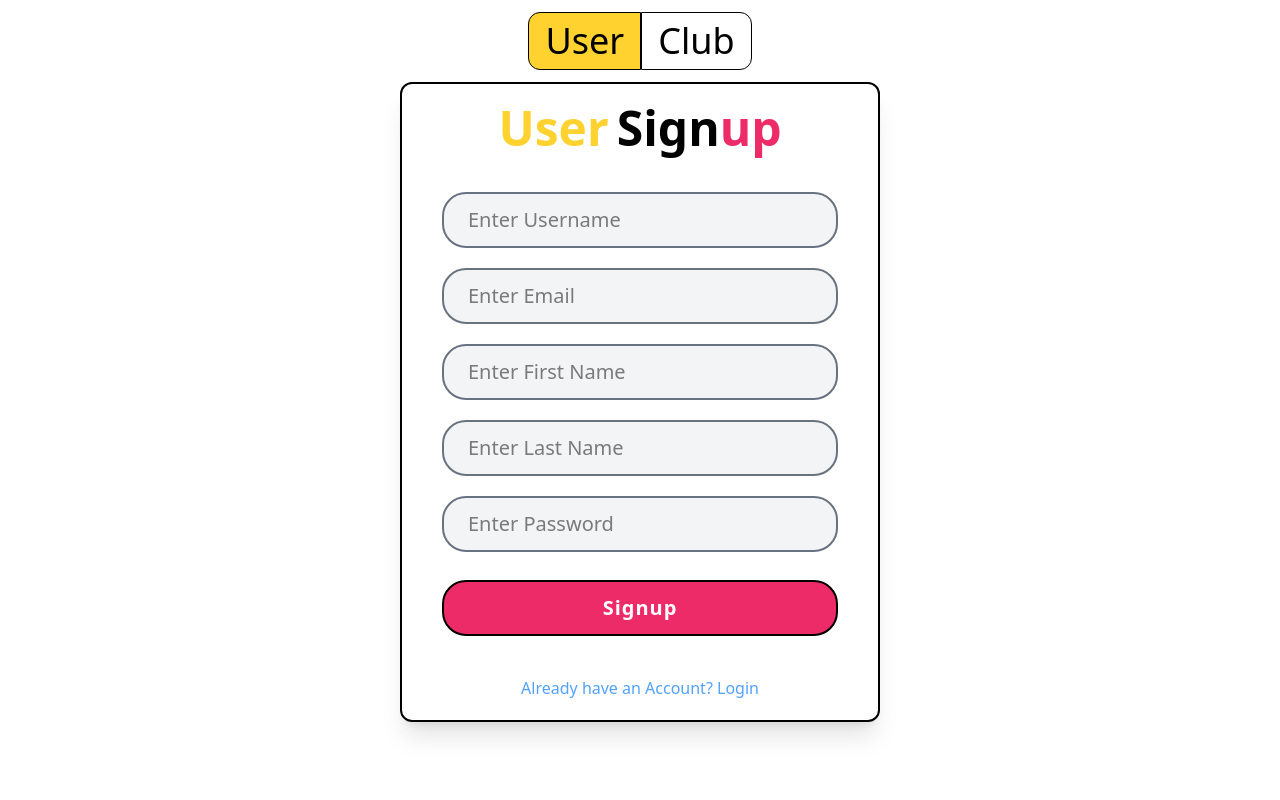
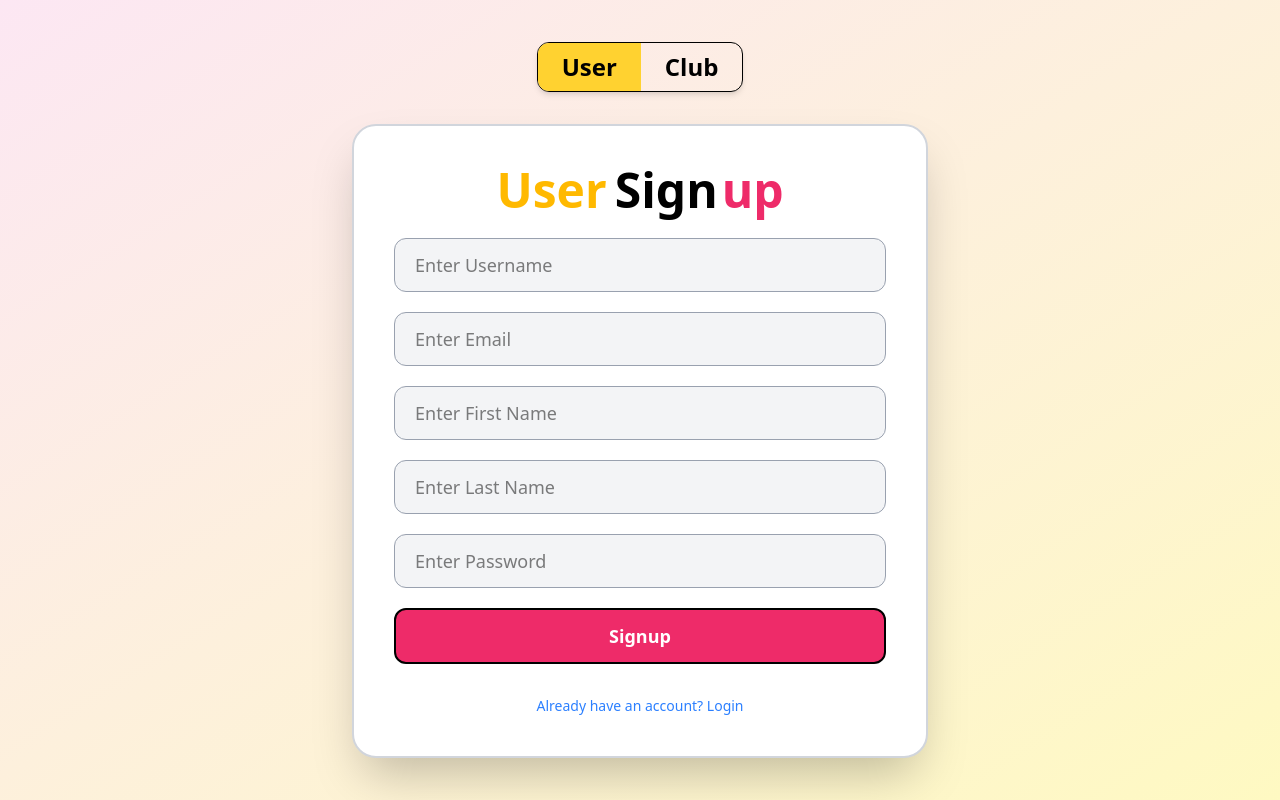
Before and after one commit to PranavSharma26/ClubQueue, a React (Vite) app in the folder client/: page /signup in a window 1280 px wide. Built offline with nearby package versions, Linux system fonts and the light colour scheme; no server answers.

Commit message:
Enhanced the UI of auth pages

```diff
--- a/client/src/components/EventContainer.jsx
+++ b/client/src/components/EventContainer.jsx
@@ -50,12 +50,12 @@ export const EventContainer = () => {
 
 
   return (
-    <div className="flex flex-col p-5 lg:px-10 gap-5">
+    <div className="flex flex-col p-5 pb-10 lg:px-10 gap-5 bg-gradient-to-br from-pink-100 to-yellow-50">
       <div className="font-bold text-xl tracking-wide font-stretch-110% flex justify-between items-center">
         <p>All Events</p>
         {isClub && (
           <button
-            className="bg-black text-white px-4 p-2 rounded-xl hover:bg-yellow-400"
+            className="bg-black text-white px-4 p-2 rounded-xl hover:bg-yellow-400 hover:cursor-pointer"
             onClick={handleShowForm}
           >
             Post Event
--- a/client/src/components/Footer.jsx
+++ b/client/src/components/Footer.jsx
@@ -3,7 +3,7 @@ import { Link } from "react-router-dom";
 
 const Footer = () => {
   return (
-    <footer className="bg-gray-100 border-t p-6 mt-10">
+    <footer className="bg-gray-100 border-t p-6">
       <div className="max-w-7xl mx-auto flex flex-col sm:flex-row justify-between gap-8 text-sm text-gray-700">
 
         {/* Logo and About */}
--- a/client/src/pages/auth/Signin.jsx
+++ b/client/src/pages/auth/Signin.jsx
@@ -14,8 +14,8 @@ export const Signin = () => {
   } = useForm();
   const navigate = useNavigate();
   const [isUser, setIsUser] = useState(true);
-  const {loginUser} = useAuth()
-  const {loginClub} = useClubAuth()
+  const { loginUser } = useAuth();
+  const { loginClub } = useClubAuth();
   const handleToggle = () => {
     setIsUser(!isUser);
   };
@@ -25,13 +25,18 @@ export const Signin = () => {
       const endpoint = isUser
         ? "http://localhost:3000/api/signin/user"
         : "http://localhost:3000/api/signin/club";
-      const response = await axios.post(endpoint, data,{withCredentials: true});
+      const response = await axios.post(endpoint, data, {
+        withCredentials: true,
+      });
       console.log("Successful");
 
-      const meResponse = await axios.get('http://localhost:3000/api/me',{withCredentials: true})
+      const meResponse = await axios.get("http://localhost:3000/api/me", {
+        withCredentials: true,
+      });
 
-      if(meResponse.data.role==="user") loginUser(meResponse.data.data);
-      else if(meResponse.data.role==="club") await loginClub(meResponse.data.data);
+      if (meResponse.data.role === "user") loginUser(meResponse.data.data);
+      else if (meResponse.data.role === "club")
+        await loginClub(meResponse.data.data);
 
       navigate("/");
       Swal.fire({
@@ -43,7 +48,7 @@ export const Signin = () => {
         timer: 1000,
       });
     } catch (error) {
-      console.log("Error Logging in",error.response.data.error)
+      console.log("Error Logging in", error.response.data.error);
       Swal.fire({
         position: "center",
         icon: "error",
@@ -57,40 +62,40 @@ export const Signin = () => {
 
   return (
     <>
-      <div className="flex p-3 justify-center items-center rounded-lg ">
+      <div className="flex flex-col justify-center items-center py-10 min-h-screen bg-gradient-to-br from-pink-100 to-yellow-100">
+        <div className="flex mb-8 shadow-md rounded-xl overflow-hidden border border-black">
           <button
-          className={`border-black border-1 p-2 px-4 rounded-l-xl text-4xl ${
-            isUser ? "bg-amber-300" : "bg-gray-200 hover:bg-amber-200"
+            className={`px-6 py-2 text-xl sm:text-2xl font-semibold transition ${
+              isUser
+                ? "bg-amber-300 text-black"
+                : "bg-gray-200 hover:bg-amber-200"
             }`}
             onClick={handleToggle}
           >
             User
           </button>
           <button
-          className={`border-black border-1 px-4 p-2 text-4xl rounded-r-xl ${
-            isUser ? "hover:bg-amber-200" : "bg-amber-300"
+            className={`px-6 py-2 text-xl sm:text-2xl font-semibold transition ${
+              isUser ? "hover:bg-amber-200" : "bg-amber-300 text-black"
             }`}
             onClick={handleToggle}
           >
             Club
           </button>
         </div>
-      <div className="flex items-center justify-center p-2 mt-5 sm:mt-10">
-        <div className="border-2 rounded-xl flex flex-col gap-10 p-5 w-screen sm:w-120 items-center px-10 shadow-xl">
-          <div className="flex">
-            <p className="text-5xl font-extrabold mr-2 text-amber-300">
-              {isUser ? "User" : "Club"}
-            </p>
-            <p className="text-5xl font-extrabold">Log</p>
-            <p className="text-5xl text-[#EE2B69] font-extrabold">in</p>
+
+        <div className="w-full max-w-md sm:max-w-xl bg-white border-2 border-gray-300 rounded-3xl shadow-2xl px-6 py-10 flex flex-col items-center gap-10">
+          <div className="flex justify-center text-4xl sm:text-5xl font-extrabold">
+            <p className="text-amber-400 mr-2">{isUser ? "User" : "Club"}</p>
+            <p>Log</p>
+            <p className="text-[#EE2B69] ml-1">in</p>
           </div>
-          <div className="w-full">
+
           <form
-              action=""
-              className="flex flex-col items-start gap-10"
+            className="w-full flex flex-col gap-6"
             onSubmit={handleSubmit(onSubmit)}
           >
-              <div className="w-full">
+            <div>
               <input
                 {...register("credential", {
                   required: {
@@ -99,17 +104,19 @@ export const Signin = () => {
                   },
                 })}
                 type="text"
-                  placeholder={`Enter ${isUser ? "User" : "Club"}name or Email`}
-                  className="
-              w-full p-3 bg-gray-100 rounded-3xl px-6 text-xl border-2 border-gray-500"
+                placeholder={`Enter ${
+                  isUser ? "Username" : "Clubname"
+                } or Email`}
+                className="w-full p-3 px-5 text-lg rounded-xl bg-gray-100 border border-gray-400 focus:outline-none focus:ring-2 focus:ring-amber-400"
               />
               {errors.credential && (
-                  <p className="text-sm ml-4 text-red-500 mt-1">
+                <p className="text-sm text-red-500 mt-1 ml-1">
                   {errors.credential.message}
                 </p>
               )}
             </div>
-              <div className="w-full">
+
+            <div>
               <input
                 {...register("password", {
                   required: {
@@ -119,28 +126,28 @@ export const Signin = () => {
                 })}
                 type="password"
                 placeholder="Enter Password"
-                  className="
-              w-full p-3 bg-gray-100 rounded-3xl px-6 text-xl border-2 border-gray-500"
+                className="w-full p-3 px-5 text-lg rounded-xl bg-gray-100 border border-gray-400 focus:outline-none focus:ring-2 focus:ring-amber-400"
               />
               {errors.password && (
-                  <p className="text-sm ml-4 text-red-500 mt-1">
+                <p className="text-sm text-red-500 mt-1 ml-1">
                   {errors.password.message}
                 </p>
               )}
             </div>
+
             <input
               type="submit"
               disabled={isSubmitting}
-                value={isSubmitting ? "Loging in.." : "Log in"}
-                className="w-full p-3 bg-[#EE2B69] rounded-3xl px-6 text-xl border-2 border-black hover:opacity-85 font-bold tracking-wider text-white"
+              value={isSubmitting ? "Logging in..." : "Log in"}
+              className="w-full p-3 bg-[#EE2B69] text-white font-bold text-lg rounded-xl border-2 border-black hover:opacity-90 cursor-pointer"
             />
           </form>
-          </div>
+
           <button
-            className="text-blue-400 hover:text-blue-600"
+            className="text-blue-500 hover:underline hover:text-blue-700 text-center text-sm mt-2"
             onClick={() => navigate("/signup")}
           >
-            Don't have an Account? Sign Up
+            Don't have an account? Sign Up
           </button>
         </div>
       </div>
--- a/client/src/pages/auth/Signup.jsx
+++ b/client/src/pages/auth/Signup.jsx
@@ -38,7 +38,7 @@ export const Signup = () => {
       const response = await axios.post(endpoint, isUser ? userData : clubData);
       console.log("Successfull");
 
-      if(response.status>=400){
+      if (response.status >= 400) {
         Swal.fire({
           position: "center",
           icon: "error",
@@ -53,12 +53,17 @@ export const Signup = () => {
       localStorage.removeItem("user");
       localStorage.removeItem("club");
 
-      const expiryTime = Date.now() + 10 * 60 * 1000
-      if(isUser){
-        localStorage.setItem("user",JSON.stringify({data:userData, expiresAt:expiryTime}))
-      }
-      else{
-        localStorage.setItem("club",JSON.stringify({data:clubData, expiresAt:expiryTime}))
+      const expiryTime = Date.now() + 10 * 60 * 1000;
+      if (isUser) {
+        localStorage.setItem(
+          "user",
+          JSON.stringify({ data: userData, expiresAt: expiryTime })
+        );
+      } else {
+        localStorage.setItem(
+          "club",
+          JSON.stringify({ data: clubData, expiresAt: expiryTime })
+        );
       }
 
       Swal.fire({
@@ -71,13 +76,14 @@ export const Signup = () => {
       });
 
       navigate("/verify");
-
     } catch (error) {
       Swal.fire({
         position: "center",
         icon: "error",
-        title: error.response?.data?.error ||
-        error.response?.data?.message || 'Something went wrong',
+        title:
+          error.response?.data?.error ||
+          error.response?.data?.message ||
+          "Something went wrong",
         showConfirmButton: false,
         timer: 1500,
         timerProgressBar: true,
@@ -89,18 +95,21 @@ export const Signup = () => {
 
   return (
     <>
-      <div className="flex p-3 justify-center items-center rounded-lg ">
+      <div className="flex flex-col items-center justify-center px-4 py-10 min-h-screen bg-gradient-to-br from-pink-100 to-yellow-100">
+        <div className="flex mb-8 rounded-xl overflow-hidden border border-black shadow-md">
           <button
-          className={`border-black border-1 p-2 px-4 rounded-l-xl text-4xl ${
-            isUser ? "bg-amber-300" : "bg-gray-200 hover:bg-amber-200"
+            className={`px-6 py-2 text-xl sm:text-2xl font-semibold transition ${
+              isUser
+                ? "bg-amber-300 text-black"
+                : "bg-gray-200 hover:bg-amber-200"
             }`}
             onClick={handleToggle}
           >
             User
           </button>
           <button
-          className={`border-black border-1 px-4 p-2 text-4xl rounded-r-xl ${
-            isUser ? "hover:bg-amber-200" : "bg-amber-300"
+            className={`px-6 py-2 text-xl sm:text-2xl font-semibold transition ${
+              isUser ? "hover:bg-amber-200" : "bg-amber-300 text-black"
             }`}
             onClick={handleToggle}
           >
@@ -108,21 +117,18 @@ export const Signup = () => {
           </button>
         </div>
 
-      <div className="flex items-center justify-center px-2">
-        <div className="border-2 rounded-xl flex flex-col gap-10 p-5 w-screen sm:w-120 items-center px-10 shadow-xl">
-          <div className="flex">
-            <p className="text-5xl font-extrabold mr-2 text-amber-300">
-              {isUser ? "User" : "Club"}
-            </p>
-            <p className="text-5xl font-extrabold">Sign</p>
-            <p className="text-5xl text-[#EE2B69] font-extrabold">up</p>
+        <div className="w-full max-w-md sm:max-w-xl bg-white border-2 border-gray-300 rounded-3xl shadow-2xl p-6 sm:p-10 flex flex-col gap-6">
+          <div className="flex justify-center text-4xl sm:text-5xl font-extrabold">
+            <p className="text-amber-400 mr-2">{isUser ? "User" : "Club"}</p>
+            <p>Sign</p>
+            <p className="text-[#EE2B69] ml-1">up</p>
           </div>
 
           <form
-            className="w-full flex flex-col gap-5"
+            className="flex flex-col gap-5"
             onSubmit={handleSubmit(onSubmit)}
           >
-            <div className="w-full">
+            <div>
               <input
                 {...register("username", {
                   required: "Name Required",
@@ -142,7 +148,7 @@ export const Signup = () => {
                 })}
                 type="text"
                 placeholder={`Enter ${isUser ? "Username" : "Clubname"}`}
-                className="w-full p-3 bg-gray-100 rounded-3xl px-6 text-xl border-2 border-gray-500"
+                className="w-full p-3 px-5 text-lg rounded-xl bg-gray-100 border border-gray-400 focus:outline-none focus:ring-2 focus:ring-amber-400"
               />
               {errors.username && (
                 <p className="text-sm text-red-500 mt-1">
@@ -151,7 +157,7 @@ export const Signup = () => {
               )}
             </div>
 
-            <div className="w-full">
+            <div>
               <input
                 {...register("email", {
                   required: "Email is required",
@@ -162,7 +168,7 @@ export const Signup = () => {
                 })}
                 type="email"
                 placeholder="Enter Email"
-                className="w-full p-3 bg-gray-100 rounded-3xl px-6 text-xl border-2 border-gray-500"
+                className="w-full p-3 px-5 text-lg rounded-xl bg-gray-100 border border-gray-400 focus:outline-none focus:ring-2 focus:ring-amber-400"
               />
               {errors.email && (
                 <p className="text-sm text-red-500 mt-1">
@@ -172,8 +178,7 @@ export const Signup = () => {
             </div>
 
             {!isUser ? (
-              <>
-                <div className="w-full px-1">
+              <div>
                 <textarea
                   {...register("bio", {
                     maxLength: {
@@ -181,7 +186,7 @@ export const Signup = () => {
                       message: "Maximum 200 characters allowed",
                     },
                   })}
-                    className="border-1 text-xl w-full p-1 px-4 rounded-2xl bg-gray-100"
+                  className="w-full p-3 px-5 text-lg rounded-xl bg-gray-100 border border-gray-400 focus:outline-none focus:ring-2 focus:ring-amber-400"
                   placeholder="Enter Club Bio"
                 />
                 {errors.bio && (
@@ -190,17 +195,14 @@ export const Signup = () => {
                   </p>
                 )}
               </div>
-              </>
             ) : (
               <>
-                <div className="w-full">
+                <div>
                   <input
-                    {...register("firstName", {
-                      maxLength: 20,
-                    })}
+                    {...register("firstName", { maxLength: 20 })}
                     type="text"
                     placeholder="Enter First Name"
-                    className="w-full p-3 bg-gray-100 rounded-3xl px-6 text-xl border-2 border-gray-500"
+                    className="w-full p-3 px-5 text-lg rounded-xl bg-gray-100 border border-gray-400 focus:outline-none focus:ring-2 focus:ring-amber-400"
                   />
                   {errors.firstName && (
                     <p className="text-sm text-red-500 mt-1">
@@ -208,15 +210,12 @@ export const Signup = () => {
                     </p>
                   )}
                 </div>
-
-                <div className="w-full">
+                <div>
                   <input
-                    {...register("lastName", {
-                      maxLength: 20,
-                    })}
+                    {...register("lastName", { maxLength: 20 })}
                     type="text"
                     placeholder="Enter Last Name"
-                    className="w-full p-3 bg-gray-100 rounded-3xl px-6 text-xl border-2 border-gray-500"
+                    className="w-full p-3 px-5 text-lg rounded-xl bg-gray-100 border border-gray-400 focus:outline-none focus:ring-2 focus:ring-amber-400"
                   />
                   {errors.lastName && (
                     <p className="text-sm text-red-500 mt-1">
@@ -227,14 +226,12 @@ export const Signup = () => {
               </>
             )}
 
-            <div className="w-full">
+            <div>
               <input
-                {...register("password", {
-                  required: "Password is required",
-                })}
+                {...register("password", { required: "Password is required" })}
                 type="password"
                 placeholder="Enter Password"
-                className="w-full p-3 bg-gray-100 rounded-3xl px-6 text-xl border-2 border-gray-500"
+                className="w-full p-3 px-5 text-lg rounded-xl bg-gray-100 border border-gray-400 focus:outline-none focus:ring-2 focus:ring-amber-400"
               />
               {errors.password && (
                 <p className="text-sm text-red-500 mt-1">
@@ -247,15 +244,15 @@ export const Signup = () => {
               type="submit"
               disabled={isSubmitting}
               value={isSubmitting ? "Signing up..." : "Signup"}
-              className="w-full p-3 bg-[#EE2B69] rounded-3xl px-6 text-xl border-2 border-black hover:opacity-85 font-bold tracking-wider text-white cursor-pointer mt-2"
+              className="w-full p-3 text-lg rounded-xl bg-[#EE2B69] text-white font-bold border-2 border-black transition hover:opacity-90 cursor-pointer"
             />
           </form>
 
           <button
-            className="text-blue-400 hover:text-blue-600"
+            className="text-blue-500 hover:underline hover:text-blue-700 text-center text-sm mt-2"
             onClick={() => navigate("/signin")}
           >
-            Already have an Account? Login
+            Already have an account? Login
           </button>
         </div>
       </div>
```
Also changed, not shown: client/src/pages/auth/Verification.jsx (+17 -10 lines), 1 other file (tests, documents, lock files or other folders). Lines whose indentation alone changed are shown as unchanged.
